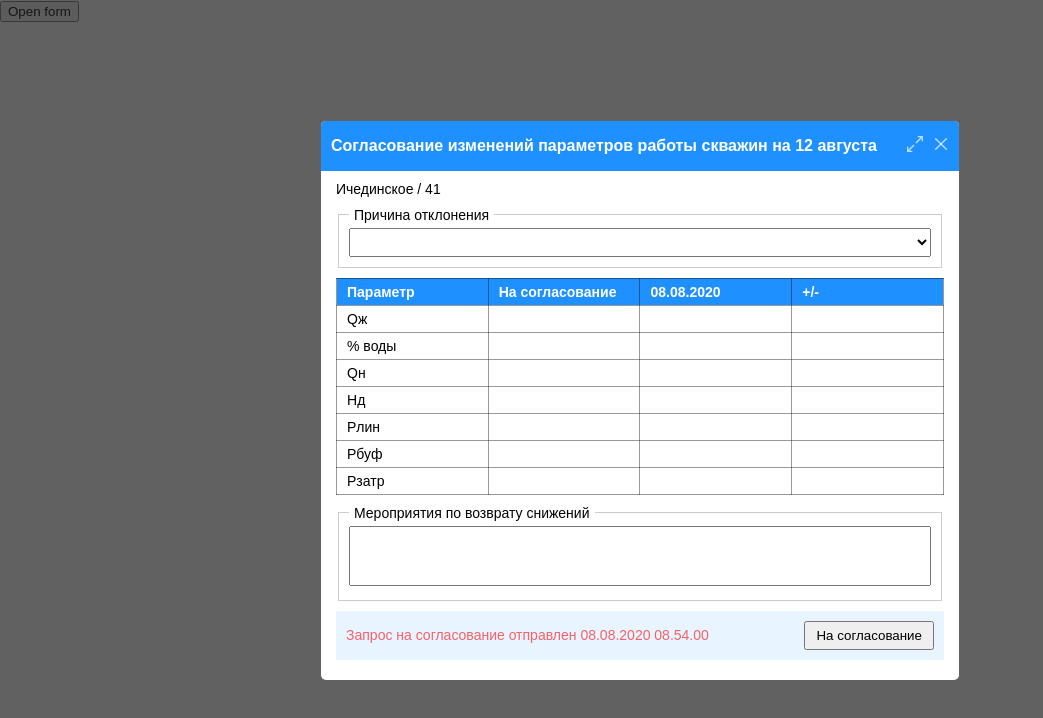
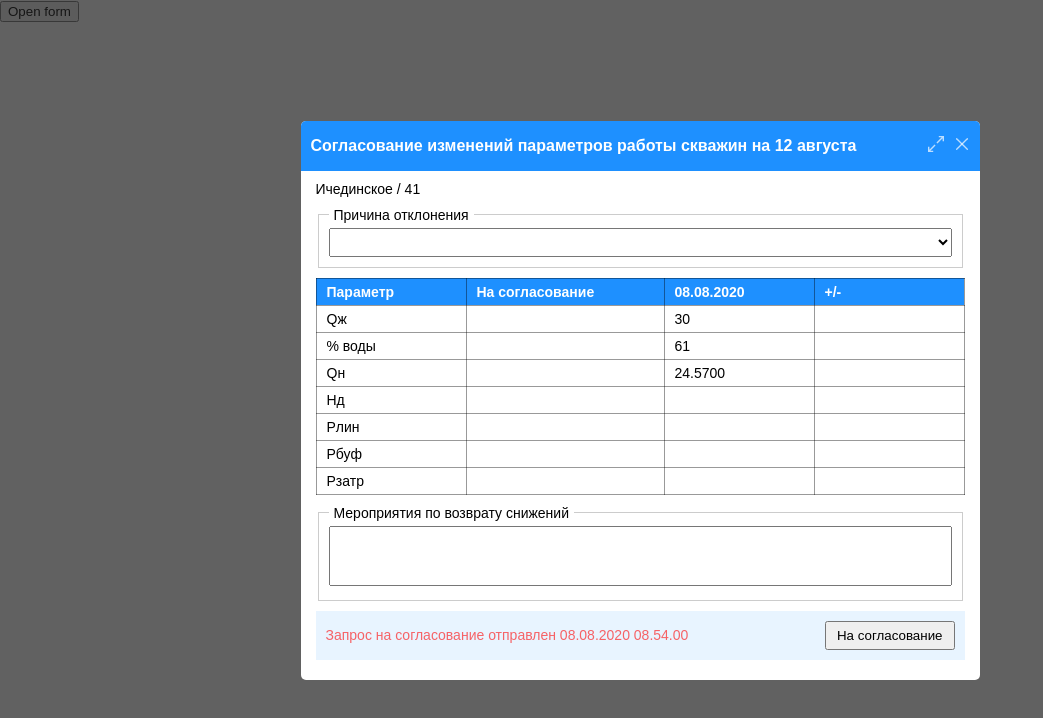
Before and after one commit to Pinkdesu/oissolutions-task, a React (Create React App) app: page / in a window 1280 px wide. Shown: the top 718 px of the page, without its empty margins (0-1043 px from the left). Built offline with nearby package versions, Linux system fonts and the light colour scheme.

Commit message:
add table logic

```diff
--- /dev/null
+++ b/src/components/input/input.jsx
@@ -0,0 +1,45 @@
+import React from "react";
+import PropTypes from "prop-types";
+
+const Input = ({
+  value,
+  onChange,
+  name,
+  readOnly,
+  disabled,
+  tabIndex,
+  className,
+}) => {
+  return (
+    <input
+      type="number"
+      name={name}
+      className={className}
+      value={value}
+      disabled={disabled}
+      readOnly={readOnly}
+      tabIndex={tabIndex}
+      onChange={(e) => onChange(e, name)}
+    />
+  );
+};
+
+Input.propTypes = {
+  value: PropTypes.oneOfType([PropTypes.string, PropTypes.number]),
+  onChange: PropTypes.func,
+  readOnly: PropTypes.bool,
+  disabled: PropTypes.bool,
+  tabIndex: PropTypes.number,
+  className: PropTypes.string,
+};
+
+Input.defaultProps = {
+  value: "",
+  onChange: () => {},
+  readOnly: false,
+  disabled: false,
+  tabIndex: 0,
+  className: "",
+};
+
+export default Input;
--- a/src/components/madal-form-header/modal-form-header.jsx
+++ b/src/components/madal-form-header/modal-form-header.jsx
@@ -4,10 +4,15 @@ import { Xicon, ExpandIcon } from "../../svg/svg-icons";
 import "./modal-form-header.scss";
 
 const ModalFormHeader = ({ handleModalClose }) => {
+  const nowDate = new Date().toLocaleString("ru", {
+    month: "long",
+    day: "numeric",
+  });
+
   return (
     <div className="modal-form__header">
       <h1 className="modal-form__header__text">
-        Согласование изменений параметров работы скважин на 12 августа
+        Согласование изменений параметров работы скважин на {nowDate}
       </h1>
       <div className="modal-form__header__button-container">
         <ExpandIcon />
--- a/src/components/modal-form-table/modal-form-table.jsx
+++ b/src/components/modal-form-table/modal-form-table.jsx
@@ -1,13 +1,32 @@
-import React from "react";
+import React, { useContext } from "react";
+import Input from "../input/input";
+import { ContextApp } from "../../reducers/index";
 import PropTypes from "prop-types";
 import "./modal-form-table.scss";
 
-const ModalFormTable = () => {
+const ModalFormTable = ({ data }) => {
+  const { state, dispatch } = useContext(ContextApp);
+
+  const handleInputChange = (event, name) => {
+    const currentValue = event.target.value;
+    dispatch({
+      [name]: currentValue,
+    });
+  };
+
+  const calculateQ = () => {
+    const qJ = state?.input1;
+    const waterPercent = state?.input2;
+
+    if (qJ && waterPercent) return (qJ * (1 - waterPercent / 100)).toFixed(4);
+    return "";
+  };
+
   return (
     <table className="modal-form__content__table" cols="4">
       <thead>
         <tr>
-          {["Параметр", "На согласование", "08.08.2020", "+/-"].map(
+          {["Параметр", "На согласование", data?.date, "+/-"].map(
             (item, index) => (
               <td key={index}>{item}</td>
             )
@@ -16,22 +35,43 @@ const ModalFormTable = () => {
       </thead>
       <tbody>
         {["Qж", "% воды", "Qн", "Нд", "Рлин", "Рбуф", "Рзатр"].map(
-          (item, index) => (
-            <tr key={index}>
-              <td>{item}</td>
-              <td></td>
-              <td></td>
-              <td></td>
-            </tr>
-          )
+          (item, index) => {
+            const flag = index === 2;
+            const inputName = `input${index + 1}`;
+            const inputValue = flag ? calculateQ() : state?.[inputName];
+            const oldValue = data?.[inputName];
+            const difference = inputValue ? inputValue - oldValue : "";
+
+            return (
+              <tr key={index}>
+                <td>{item}</td>
+                <td className="modal-form__content__table__input-td">
+                  <Input
+                    value={inputValue}
+                    onChange={handleInputChange}
+                    name={inputName}
+                    readOnly={flag}
+                    tabIndex={flag ? -1 : 0}
+                    className="modal-form__content__table__input-td__input"
+                  />
+                </td>
+                <td>{oldValue}</td>
+                <td>{difference}</td>
+              </tr>
+            );
+          }
         )}
       </tbody>
     </table>
   );
 };
 
-ModalFormTable.propTypes = {};
+ModalFormTable.propTypes = {
+  data: PropTypes.object,
+};
 
-ModalFormTable.defaultProps = {};
+ModalFormTable.defaultProps = {
+  data: {},
+};
 
 export default ModalFormTable;
--- a/src/components/modal-form-table/modal-form-table.scss
+++ b/src/components/modal-form-table/modal-form-table.scss
@@ -17,4 +17,15 @@
     padding: 5px 10px;
     border: 1px solid rgba($color: #000000, $alpha: 0.4);
   }
+
+  .modal-form__content__table__input-td {
+    padding: 0;
+
+    .modal-form__content__table__input-td__input {
+      width: 100%;
+      height: 100%;
+      padding: 5px 10px;
+      border: none;
+    }
+  }
 }
--- a/src/components/modal-form/modal-form.jsx
+++ b/src/components/modal-form/modal-form.jsx
@@ -1,5 +1,6 @@
-import React from "react";
+import React, { useReducer } from "react";
 import PropTypes from "prop-types";
+import { ContextApp, initialState, indexReducer } from "../../reducers/index";
 import ModalFormHeader from "../madal-form-header/modal-form-header";
 import ModalFormFieldset from "../modal-form-fieldset/modal-form-fieldset";
 import ModalFormTable from "../modal-form-table/modal-form-table";
@@ -10,9 +11,11 @@ import * as initialData from "../../constants";
 import "./modal-form.scss";
 
 const ModalForm = ({ handleModalClose }) => {
+  const [state, dispatch] = useReducer(indexReducer, initialState);
   const { name: fieldName, wellName } = initialData.OIL_FIELD;
 
   return (
+    <ContextApp.Provider value={{ dispatch, state }}>
       <dialog className="modal-form">
         <ModalFormHeader handleModalClose={handleModalClose} />
         <div className="modal-form__content">
@@ -20,15 +23,19 @@ const ModalForm = ({ handleModalClose }) => {
             {fieldName} / {wellName}
           </h2>
           <ModalFormFieldset legendText="Причина отклонения">
-          <Selector data={initialData.REFUSAL_REASONS} />
+            <Selector
+              data={initialData.REFUSAL_REASONS}
+              className="modal-form__content__fieldset__selector"
+            />
           </ModalFormFieldset>
-        <ModalFormTable />
+          <ModalFormTable data={initialData.TABLE_DATA} />
           <ModalFormFieldset legendText="Мероприятия по возврату снижений">
-          <Textarea />
+            <Textarea className="modal-form__content__fieldset__textarea" />
           </ModalFormFieldset>
           <ModalFormFooter />
         </div>
       </dialog>
+    </ContextApp.Provider>
   );
 };
 
--- a/src/components/modal-form/modal-form.scss
+++ b/src/components/modal-form/modal-form.scss
@@ -29,3 +29,16 @@
         }
     }
 }
+
+.modal-form__content__fieldset__textarea {
+    outline: none;
+    resize: none;
+    width: 100%;
+    padding: 5px 10px;
+    min-height: 60px;
+}
+
+.modal-form__content__fieldset__selector {
+    width: 100%;
+    padding: 5px;
+}
--- a/src/components/selector/selector.jsx
+++ b/src/components/selector/selector.jsx
@@ -1,8 +1,7 @@
 import React, { useState, useCallback } from "react";
 import PropTypes from "prop-types";
-import "./selector.scss";
 
-const Selector = ({ data }) => {
+const Selector = ({ data, className }) => {
   const [value, setValue] = useState(0);
 
   const handleChange = useCallback((e) => {
@@ -11,11 +10,7 @@ const Selector = ({ data }) => {
   }, []);
 
   return (
-    <select
-      value={value}
-      onChange={handleChange}
-      className="modal-form__content__fieldset__selector"
-    >
+    <select value={value} onChange={handleChange} className={className}>
       <option value={0}></option>
       {data.map((item, index) => (
         <option key={index} value={item.id}>
@@ -33,10 +28,12 @@ Selector.propTypes = {
       value: PropTypes.string,
     })
   ),
+  className: PropTypes.string,
 };
 
 Selector.defaultProps = {
   data: [],
+  className: "",
 };
 
 export default Selector;
--- a/src/components/selector/selector.scss
+++ /dev/null
@@ -1,7 +0,0 @@
-  @import '../../module';
-
-
-  .modal-form__content__fieldset__selector {
-    width: 100%;
-    padding: 5px;
-  }
--- a/src/components/textarea/textarea.jsx
+++ b/src/components/textarea/textarea.jsx
@@ -1,13 +1,16 @@
 import React from "react";
 import PropTypes from "prop-types";
-import "./textarea.scss";
 
-const Textarea = () => {
-  return <textarea className="modal-form__content__fieldset__textarea" />;
+const Textarea = ({ className }) => {
+  return <textarea className={className} />;
 };
 
-Textarea.propTypes = {};
+Textarea.propTypes = {
+  className: PropTypes.string,
+};
 
-Textarea.defaultProps = {};
+Textarea.defaultProps = {
+  className: "",
+};
 
 export default Textarea;
--- a/src/components/textarea/textarea.scss
+++ /dev/null
@@ -1,9 +0,0 @@
-@import '../../module';
-
-.modal-form__content__fieldset__textarea {
-    outline: none;
-    resize: none;
-    width: 100%;
-    padding: 5px 10px;
-    min-height: 60px;
-}
--- a/src/constants.js
+++ b/src/constants.js
@@ -9,3 +9,14 @@ export const OIL_FIELD = {
   name: "Ичединское",
   wellName: "41",
 };
+
+export const TABLE_DATA = {
+  date: "08.08.2020",
+  input1: "30",
+  input2: "61",
+  input3: "24.5700",
+  input4: "",
+  input5: "",
+  input6: "",
+  input7: "",
+};
--- /dev/null
+++ b/src/reducers/index.js
@@ -0,0 +1,21 @@
+import React from "react";
+export const ContextApp = React.createContext();
+
+export const initialState = {
+  select: 0,
+  input1: "",
+  input2: "",
+  input3: "",
+  input4: "",
+  input5: "",
+  input6: "",
+  input7: "",
+  textarea: "",
+};
+
+export const indexReducer = (state, payload) => {
+  return {
+    ...state,
+    ...payload,
+  };
+};
```
Lines whose indentation alone changed are shown as unchanged.
